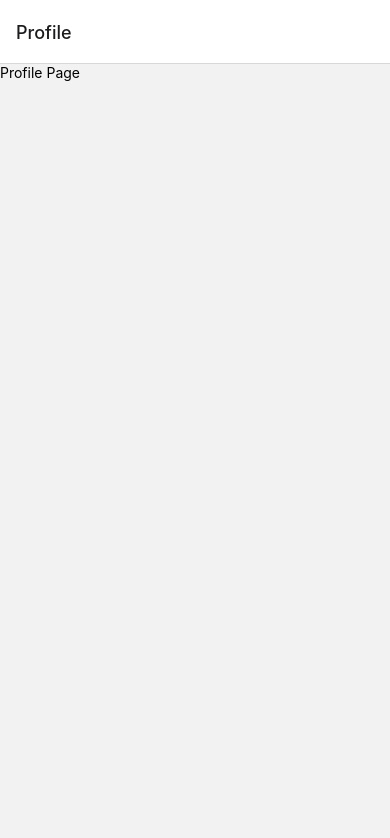
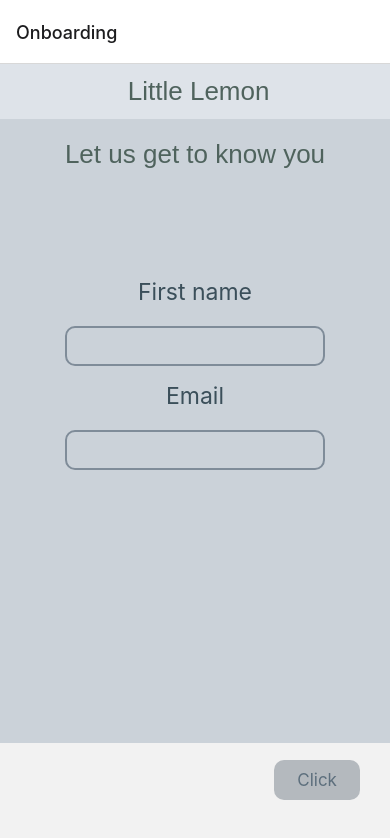
Before and after one commit to YakubMordon/little-lemon, a React Native app: screen /Onboarding in a window 390 px wide. Shown: the top 838 px of the page. Built offline with nearby package versions, Linux system fonts and the light colour scheme.

Commit message:
Absolutely fixed navigation

```diff
--- a/App.js
+++ b/App.js
@@ -32,10 +32,10 @@
   return (
     <NavigationContainer>
       <Stack.Navigator>
-      {!onboarded ? (
+      {onboarded ? (
         <Stack.Screen name="Profile" component={ProfileScreen} />
       ) : (
-        <Stack.Screen name="Onboarding" component={OnboardingScreen}/>
+        <Stack.Screen name="Onboarding" component={OnboardingScreen} initialParams={{setOnboarded}}/>
       )}
       </Stack.Navigator>
     </NavigationContainer>
--- a/screens/OnboardingScreen.js
+++ b/screens/OnboardingScreen.js
@@ -5,13 +5,13 @@
 import Button from '../components/Button';
 import InputField from '../components/InputField';
 
-export default function OnboardingScreen({navigation}) {
+export default function OnboardingScreen({route}) {
     const [firstName, setFirstName] = useState('');
     const [email, setEmail] = useState('');
 
     function validateEmail() {
       const emailRegex = /^[\w\.-]+@[a-zA-Z\d\.-]+\.[a-zA-Z]{2,}$/;
-      return emailRegex.test(email);
+      return emailRegex.test(email.trim());
     }
 
     const isDisabled = firstName.length > 0 && validateEmail(email)
@@ -26,7 +26,7 @@
 
     const logIn = () =>{
       logger(true);
-      navigation.navigate("Profile");
+      route.params.setOnboarded(true);
     }
 
     useEffect(() =>{
```
